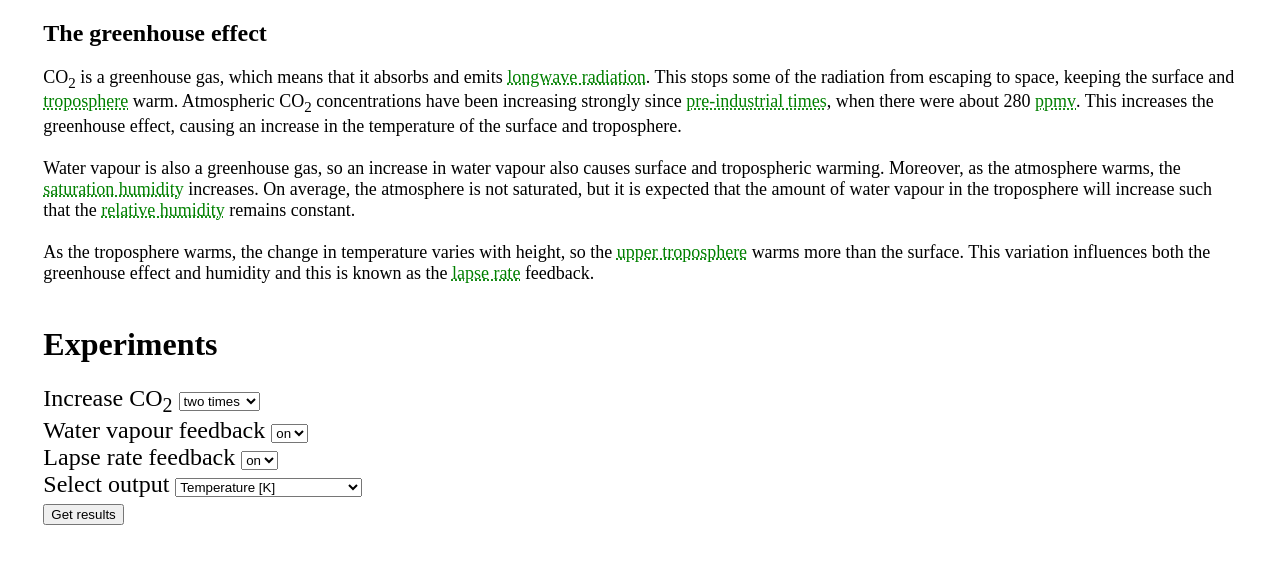
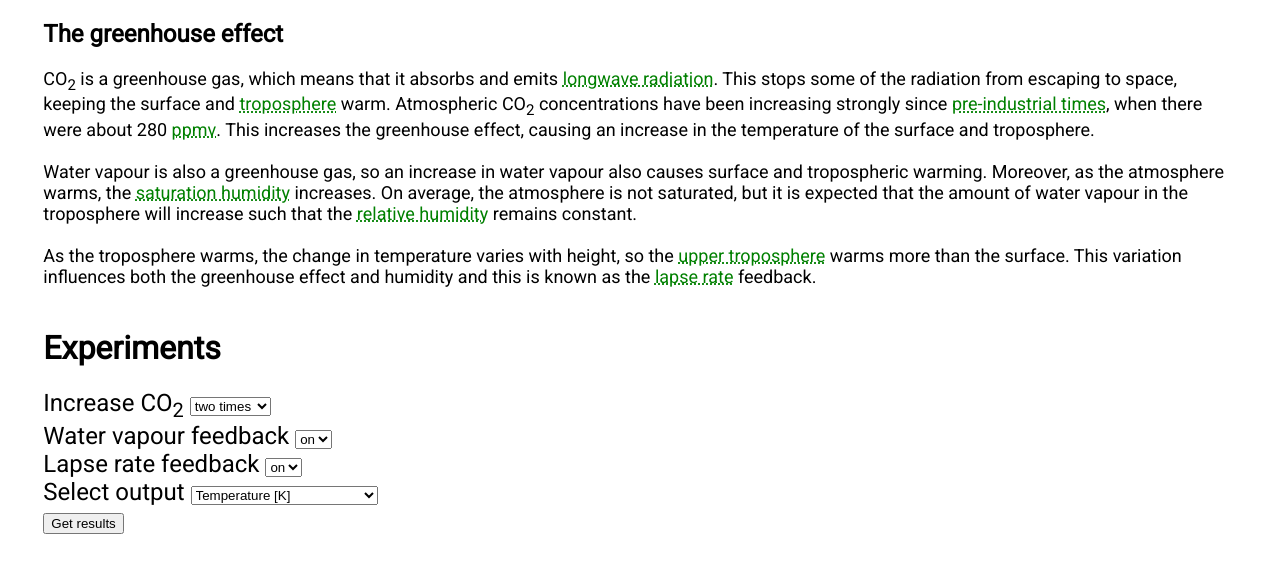
Before and after one commit to lkluft/konrad-website, a Flask app: page /co2_exp in a window 1280 px wide. Shown: the top 573 px of the page. Run offline with Flask 2, Linux system fonts and the light colour scheme.

Commit message:
Use "Roboto" font

```diff
--- a/static/css/main.css
+++ b/static/css/main.css
@@ -1,9 +1,12 @@
+@import url(https://fonts.googleapis.com/css?family=Roboto);
+
 html {
   padding-left: 15pt;
   padding-right: 10pt;
 }
 
 body {
+    font-family: 'Roboto', sans-serif;
     max-width: 1200px;
     margin: auto;
 }
```
